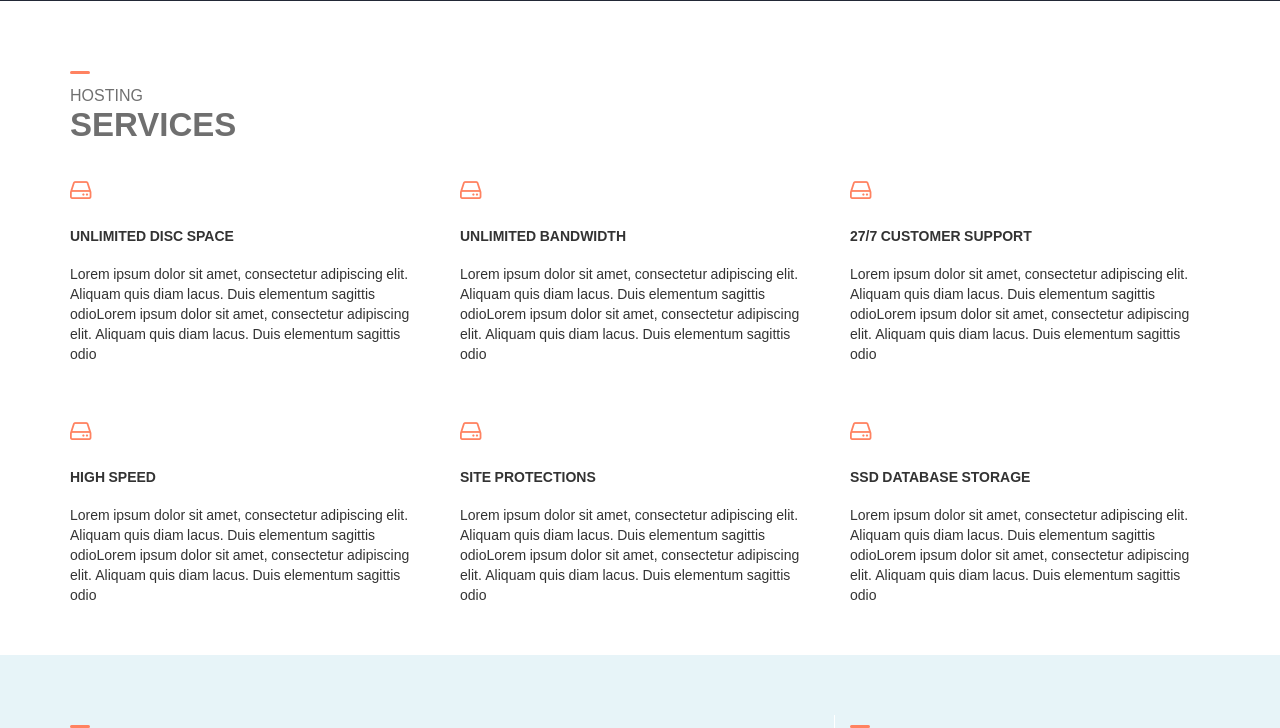
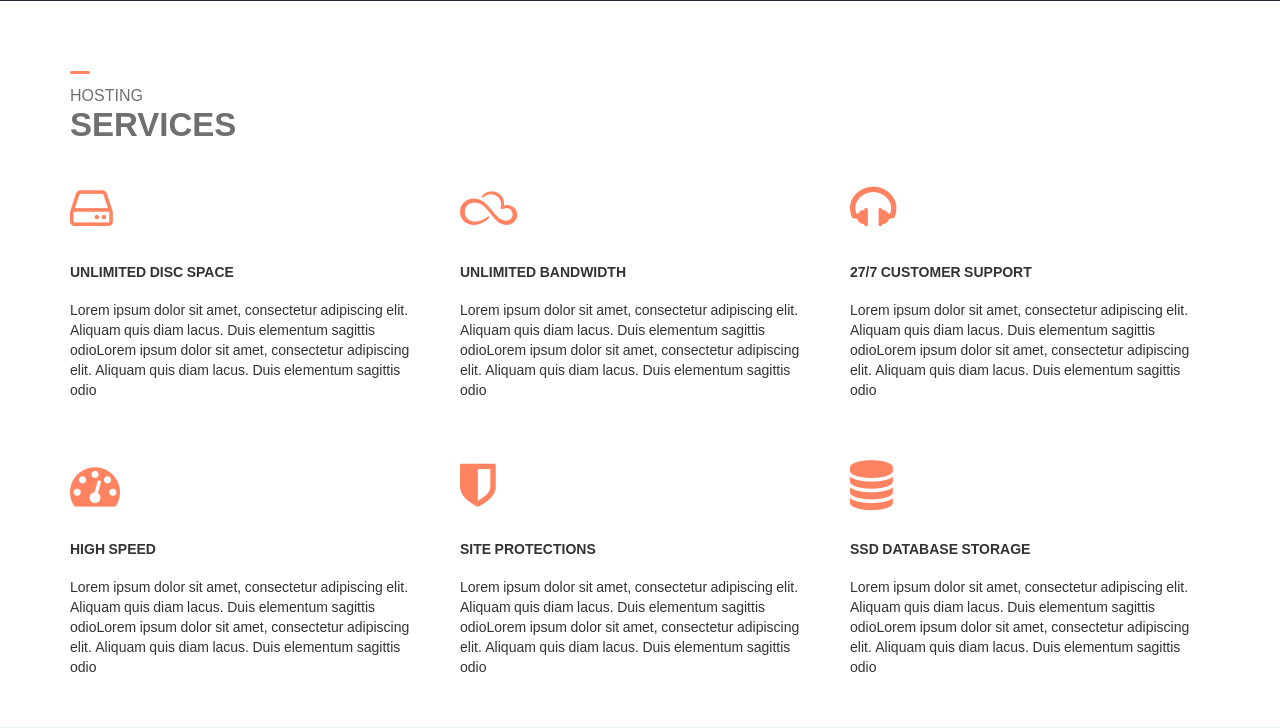
Before and after one commit to puh50/Bootstrap-3-site, a PHP site: page /Service.html in a window 1280 px wide. Shown: the part 338-1066 px from the top of the page. Run offline with PHP 8.4, Linux system fonts and the light colour scheme.

Commit message:
last changes after finishing

```diff
--- a/Site/Service.html
+++ b/Site/Service.html
@@ -108,7 +108,7 @@
                     </div>
                     <div class="col-sm-6 col-md-4 services-benefit-block">
                         <div class="services-icon icon">
-                            <i class="fa fa-hdd-o"></i>
+                            <i class="fa fa-skyatlas"></i>
                         </div>
                         <h5 class="uppercase-bold-title services-title">Unlimited bandwidth</h5>
                         <p>
@@ -121,7 +121,7 @@
                     </div>
                     <div class="col-sm-6 col-md-4 services-benefit-block">
                         <div class="services-icon icon">
-                            <i class="fa fa-hdd-o"></i>
+                            <i class="fa fa-headphones"></i>
                         </div>
                         <h5 class="uppercase-bold-title services-title">27/7 Customer support</h5>
                         <p>
@@ -134,7 +134,7 @@
                     </div>
                     <div class="col-sm-6 col-md-4 services-benefit-block">
                         <div class="services-icon icon">
-                            <i class="fa fa-hdd-o"></i>
+                            <i class="fa fa-tachometer"></i>
                         </div>
                         <h5 class="uppercase-bold-title services-title">High speed</h5>
                         <p>
@@ -147,7 +147,7 @@
                     </div>
                     <div class="col-sm-6 col-md-4 services-benefit-block">
                         <div class="services-icon icon">
-                            <i class="fa fa-hdd-o"></i>
+                            <i class="fa fa-shield"></i>
                         </div>
                         <h5 class="uppercase-bold-title services-title">Site protections</h5>
                         <p>
@@ -160,7 +160,7 @@
                     </div>
                     <div class="col-sm-6 col-md-4 services-benefit-block">
                         <div class="services-icon icon">
-                            <i class="fa fa-hdd-o"></i>
+                            <i class="fa fa-database"></i>
                         </div>
                         <h5 class="uppercase-bold-title services-title">SSD Database storage</h5>
                         <p>
--- a/Site/css/service.css
+++ b/Site/css/service.css
@@ -3,6 +3,9 @@
 
 .services-title, .services-icon {
     margin-bottom: 20px;
+}
+.services-icon {
+    font-size: 50px;
 }
 .services-benefit-block {
     margin-bottom: 50px;
--- a/Site/css/style.css
+++ b/Site/css/style.css
@@ -306,6 +306,7 @@ a:link {
 .domain-label-block {
     display: flex;
     cursor: pointer;
+    font-weight: normal;
 }
 .domain-label {
     margin-right: 15px;
```
